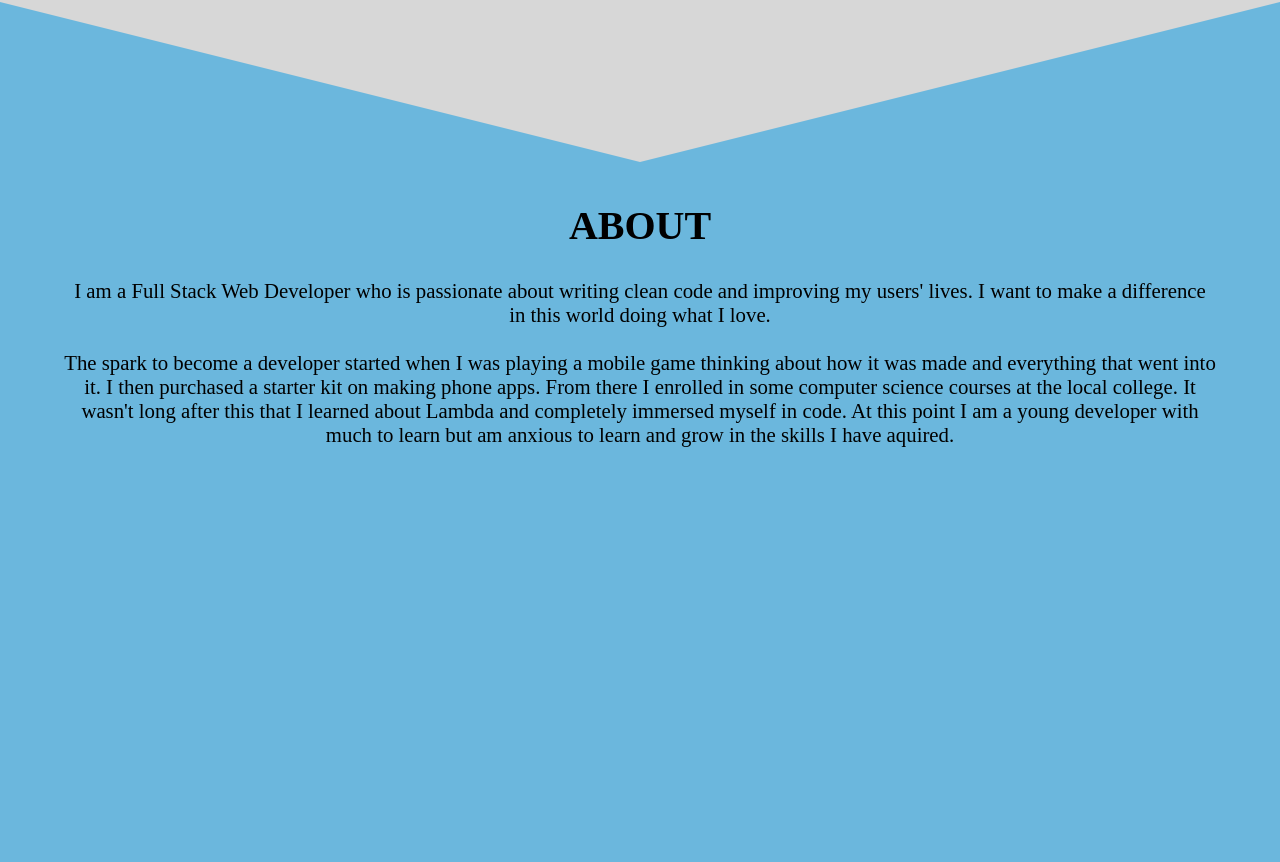
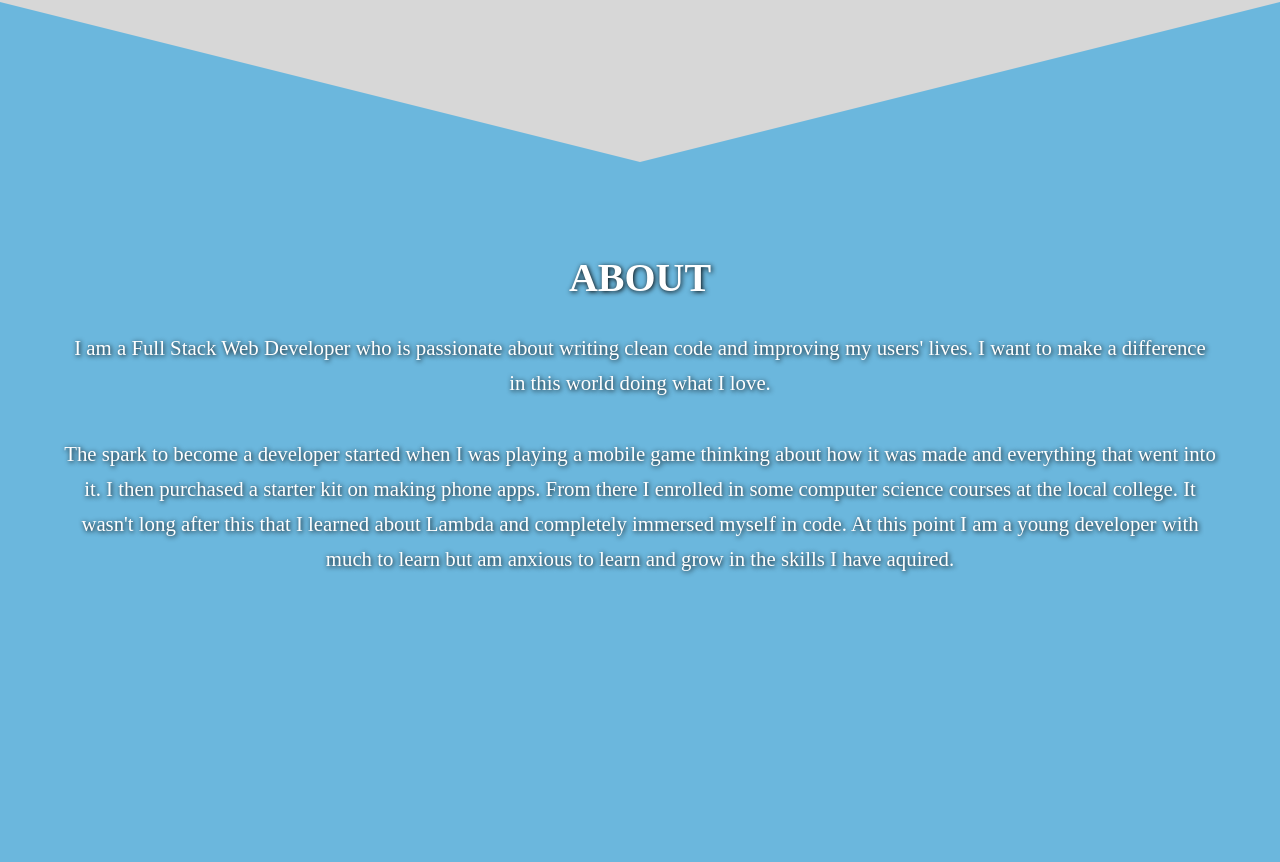
Before and after one commit to McTrip777/jacobPortfolio, a React (Create React App) app in the folder portfolio/: page / in a window 1280 px wide. Shown: the part 638-1500 px from the top of the page. Built offline with nearby package versions, Linux system fonts and the light colour scheme.

Commit message:
Some styling changes

```diff
--- a/portfolio/src/about/About.js
+++ b/portfolio/src/about/About.js
@@ -10,8 +10,8 @@ const About = (props) => {
             <p>
                 I am a Full Stack Web Developer who is passionate about writing
                 clean code and improving my users' lives. I want to make a
-                        difference in this world doing what I love. <br />
-                <br />
+                difference in this world doing what I love.
+                <br /><br />
                 The spark to become a developer started when I was playing a
                 mobile game thinking about how it was made and everything that went into
                 it. I then purchased a starter kit on making phone apps. From
--- a/portfolio/src/about/about.scss
+++ b/portfolio/src/about/about.scss
@@ -1,8 +1,10 @@
 .aboutInfo {
+    display: flex;
+    flex-direction: column;
+    justify-content: center;
     margin: 2rem 5% 0;
-    width: 90%;
-    line-height: 1.5rem;
     font-size: 1.3rem;
+    box-sizing: border-box;
     .aboutTitle {
         display: flex;
         justify-content: center;
@@ -11,6 +13,19 @@
         margin: 0 2rem;
         h2 {
             font-size: 2.5rem;
+            color: white;
+            text-shadow:1px 1px 5px black;
+        }
+    }
+    p{
+        height: 60vh;
+        line-height: 2.2rem;
+        color: white;
+        text-shadow:1px 1px 5px black;
+    }
+    @media(max-width: 450px) {
+        p{
+            line-height: 1.5rem;
         }
     }
 }
--- a/portfolio/src/contact/contact.scss
+++ b/portfolio/src/contact/contact.scss
@@ -10,6 +10,7 @@ form{
             font-size: 2.5rem;
             color: black;
             margin:0;
+            color: white;
         }
     }
     @media(max-width: 700px){
```
Lines whose indentation alone changed are shown as unchanged.
